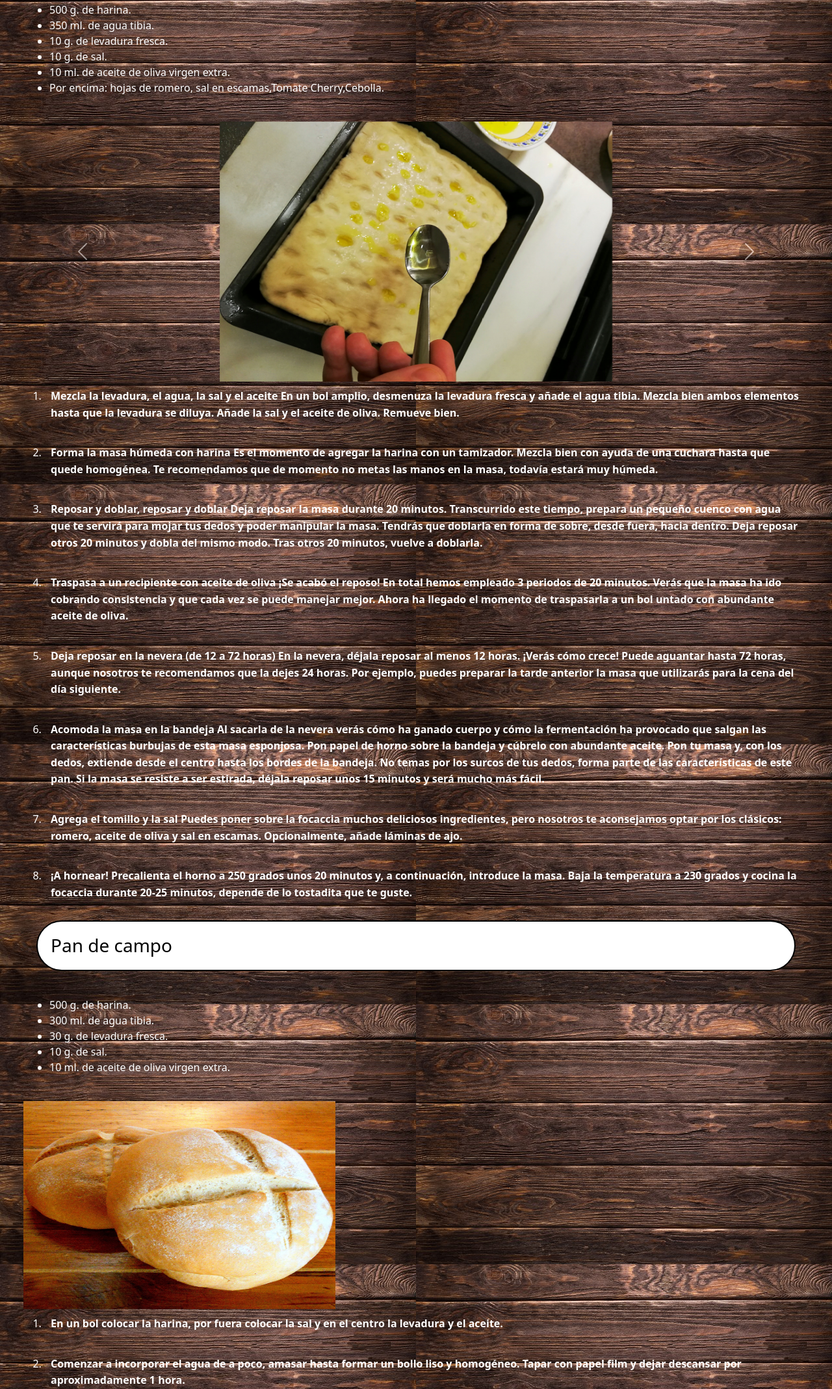
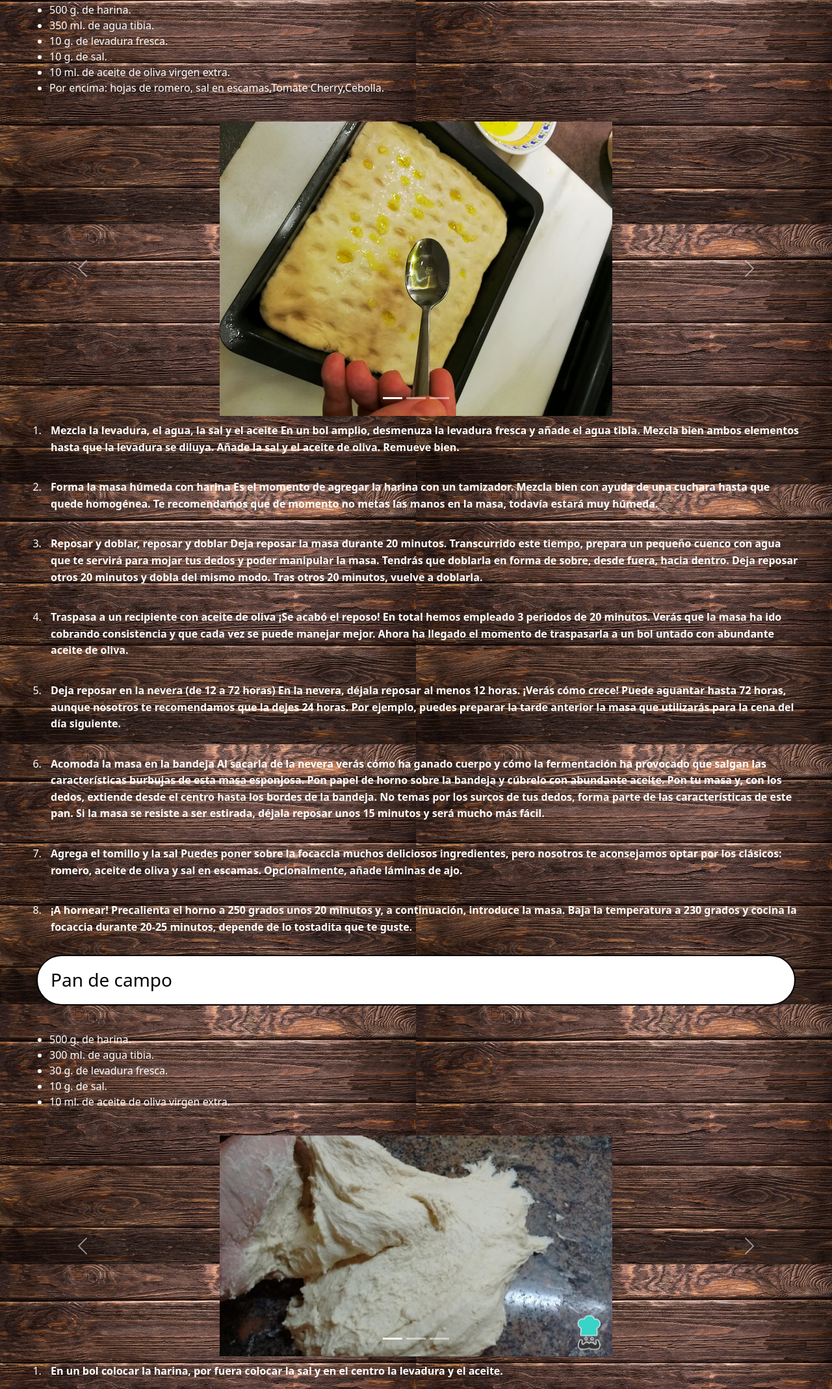
Before and after one commit to LuisFredes/proyectorecetas, a plain HTML site: page recetas/pan.html in a window 1280 px wide. Shown: the part 455-2592 px from the top of the page at 65% size. Drawn offline with nearby package versions, Linux system fonts and the light colour scheme.

Commit message:
version2

```diff
--- a/estilos/style.css
+++ b/estilos/style.css
@@ -113,37 +113,6 @@ footer {
     padding: 10px;
     text-align: center;
 }
-/* Estilos para el carrusel */
-.carousel-item img {
-    height: 400px; /* Ajusta la altura de las imágenes del carrusel según tus necesidades */
-}
-
-.carousel-control-prev-icon,
-.carousel-control-next-icon {
-    background-color: rgba(0, 0, 0, 0.5); /* Color de fondo de los controles */
-    border-radius: 50%; /* Estilo de borde redondeado para los controles */
-    padding: 15px; /* Espaciado interno de los controles */
-}
-
-.carousel-control-prev,
-.carousel-control-next {
-    width: auto; /* Ancho automático para adaptarse al contenido del ícono */
-}
-
-.carousel-control-prev {
-    left: -40px; /* Posición a la izquierda */
-}
-
-.carousel-control-next {
-    right: -40px; /* Posición a la derecha */
-}
-
-.carousel-control-prev-icon::before,
-.carousel-control-next-icon::before {
-    color: white; /* Color del ícono de navegación */
-    font-size: 30px; /* Tamaño del ícono */
-}
-
 /* Media queries */
 @media only screen and (max-width: 960px) {
     header h1 {
--- a/recetas/pan.html
+++ b/recetas/pan.html
@@ -46,23 +46,28 @@
             <li>10 ml. de aceite de oliva virgen extra.</li>
             <li>Por encima: hojas de romero, sal en escamas,Tomate Cherry,Cebolla.</li>
          </ul>
-         <div id="carouselExample" class="carousel slide">
+         <div id="carouselExampleIndicators" class="carousel slide">
+            <div class="carousel-indicators">
+              <button type="button" data-bs-target="#carouselExampleIndicators" data-bs-slide-to="0" class="active" aria-current="true" aria-label="Slide 1"></button>
+              <button type="button" data-bs-target="#carouselExampleIndicators" data-bs-slide-to="1" aria-label="Slide 2"></button>
+              <button type="button" data-bs-target="#carouselExampleIndicators" data-bs-slide-to="2" aria-label="Slide 3"></button>
+            </div>
             <div class="carousel-inner">
               <div class="carousel-item active">
-                <img src="../imagenes/panes/focaccia/focaccia-2.jpg" class="d-block w-50 m-auto" alt="focaccia2">
+                <img src="../imagenes/panes/focaccia/focaccia-2.jpg" class="d-block w-50 m-auto" alt="...">
               </div>
               <div class="carousel-item">
-                <img src="../imagenes/panes/focaccia/focaccia1.jpg" class="d-block w-50 m-auto" alt="focaccia1">
+                <img src="../imagenes/panes/focaccia/focaccia1.jpg" class="d-block w-50 m-auto" alt="...">
               </div>
               <div class="carousel-item">
-               <img src="../imagenes/panes/focaccia/focaccia.jpg   " class="d-block w-50 m-auto" alt="focaccia">
-             </div>
+                <img src="../imagenes/panes/focaccia/Focaccia-de-Verano-1.jpeg" class="d-block w-50 m-auto" alt="...">
+              </div>
             </div>
-            <button class="carousel-control-prev" type="button" data-bs-target="#carouselExample" data-bs-slide="prev">
+            <button class="carousel-control-prev" type="button" data-bs-target="#carouselExampleIndicators" data-bs-slide="prev">
               <span class="carousel-control-prev-icon" aria-hidden="true"></span>
               <span class="visually-hidden">Previous</span>
             </button>
-            <button class="carousel-control-next" type="button" data-bs-target="#carouselExample" data-bs-slide="next">
+            <button class="carousel-control-next" type="button" data-bs-target="#carouselExampleIndicators" data-bs-slide="next">
               <span class="carousel-control-next-icon" aria-hidden="true"></span>
               <span class="visually-hidden">Next</span>
             </button>
@@ -95,7 +100,32 @@
             <li>10 g. de sal.</li>
             <li>10 ml. de aceite de oliva virgen extra.</li>
          </ul>
-         <img width="480" height="320" src="../imagenes/panes/pan-de-campo/pan de campo.jpg" alt="pan de campo">
+         <div id="carouselExampleIndicators" class="carousel slide">
+            <div class="carousel-indicators">
+              <button type="button" data-bs-target="#carouselExampleIndicators" data-bs-slide-to="0" class="active" aria-current="true" aria-label="Slide 1"></button>
+              <button type="button" data-bs-target="#carouselExampleIndicators" data-bs-slide-to="1" aria-label="Slide 2"></button>
+              <button type="button" data-bs-target="#carouselExampleIndicators" data-bs-slide-to="2" aria-label="Slide 3"></button>
+            </div>
+            <div class="carousel-inner">
+              <div class="carousel-item active">
+                <img src="../imagenes/panes/pan-de-campo/pan de campo masa.jpg" class="d-block w-50 m-auto" alt="...">
+              </div>
+              <div class="carousel-item">
+                <img src="../imagenes/panes/pan-de-campo/pan de campo preparacion.jpg" class="d-block w-50 m-auto" alt="...">
+              </div>
+              <div class="carousel-item">
+                <img src="../imagenes/panes/pan-de-campo/pan de campo.jpg" class="d-block w-50 m-auto" alt="...">
+              </div>
+            </div>
+            <button class="carousel-control-prev" type="button" data-bs-target="#carouselExampleIndicators" data-bs-slide="prev">
+              <span class="carousel-control-prev-icon" aria-hidden="true"></span>
+              <span class="visually-hidden">Previous</span>
+            </button>
+            <button class="carousel-control-next" type="button" data-bs-target="#carouselExampleIndicators" data-bs-slide="next">
+              <span class="carousel-control-next-icon" aria-hidden="true"></span>
+              <span class="visually-hidden">Next</span>
+            </button>
+          </div>
          <ol>
             <li><p><strong>En un bol colocar la harina, por fuera colocar la sal y en el centro la levadura y el aceite.</strong></p></li>
             <li><p><strong>Comenzar a incorporar el agua de a poco, amasar hasta formar un bollo liso y homogéneo. Tapar con papel film y dejar descansar por aproximadamente 1 hora.</strong></p></li>
```
Also changed, not shown: imagenes/panes/pan-de-campo/pan de campo masa.jpg (added), imagenes/panes/pan-de-campo/pan de campo preparacion.jpg (added).
